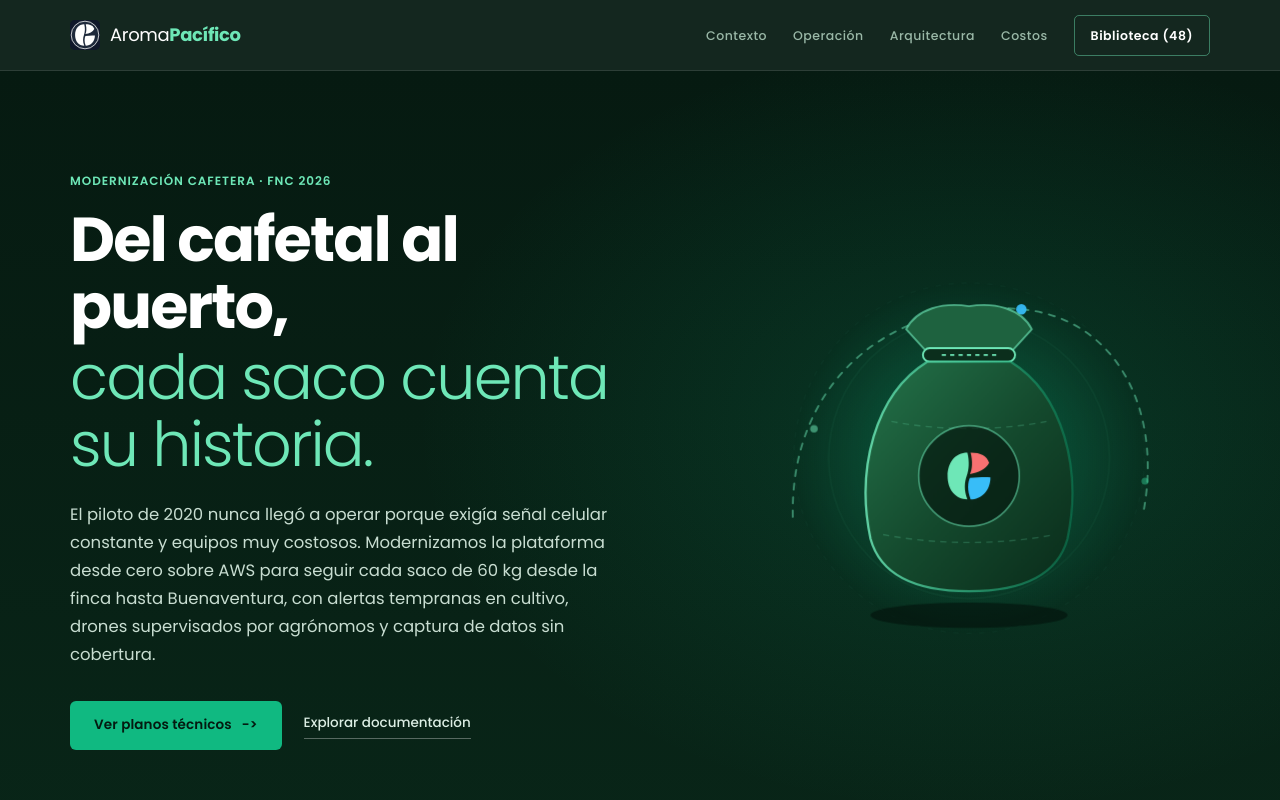
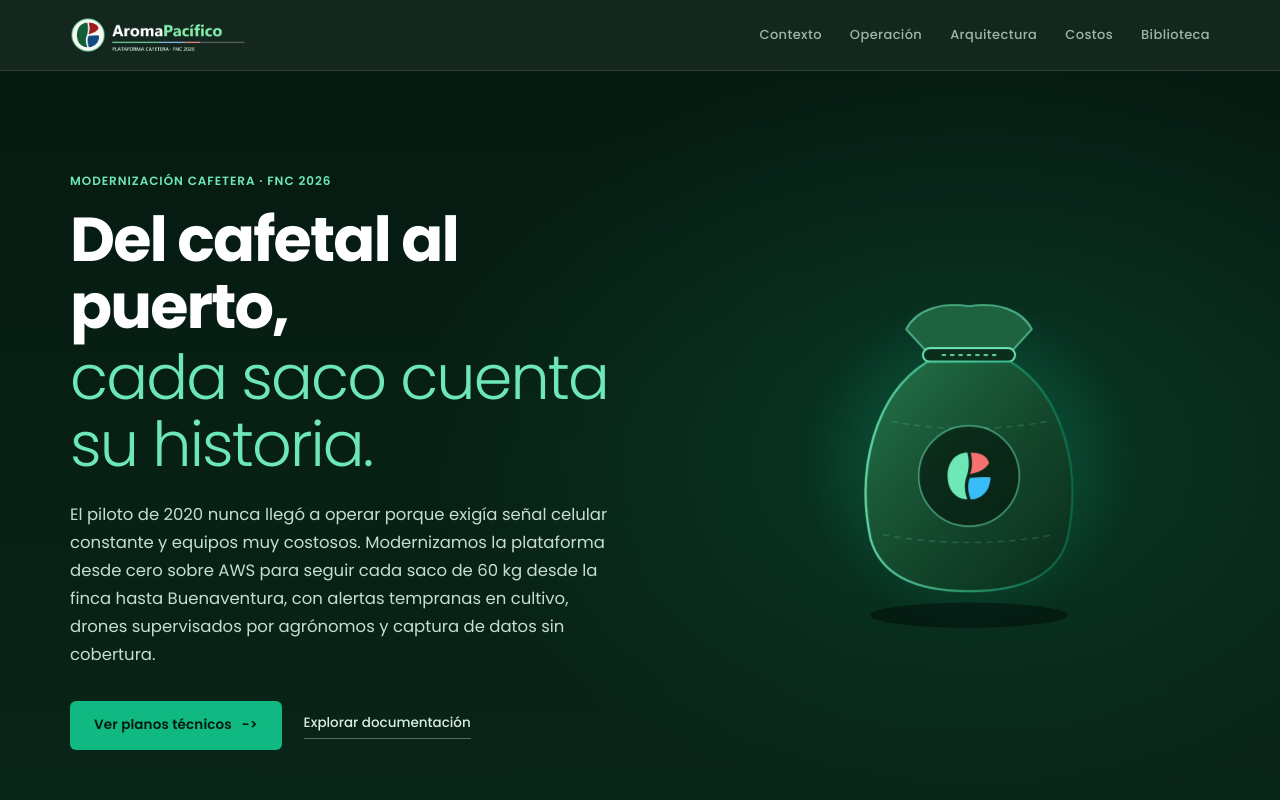
Before and after one commit to aromapacifico-platform/aromapacifico-platform.github.io, a plain HTML site: page index.html in a window 1280 px wide. Shown: the top 800 px of the page. Drawn offline with Linux system fonts and the light colour scheme.

Commit message:
style(site): use official PNG header logo, uniform Biblioteca nav link, and clean coffee sack hero

```diff
--- a/index.html
+++ b/index.html
@@ -127,23 +127,17 @@ p{margin:0}
   height:70px;display:flex;align-items:center;justify-content:space-between;gap:24px;
 }
 .brand{
-  display:inline-flex;align-items:center;gap:10px;
-  text-decoration:none;color:#FFFFFF;font-size:18px;font-weight:400;letter-spacing:-0.02em;flex-shrink:0;
-}
-.brand img{height:30px;width:30px}
-.brand b{font-weight:700;color:var(--mint)}
-
-.site-nav{display:flex;align-items:center;gap:26px}
+  display:inline-flex;align-items:center;
+  text-decoration:none;flex-shrink:0;
+}
+.brand img{height:36px;width:auto;display:block}
+
+.site-nav{display:flex;align-items:center;gap:28px}
 .site-nav a{
-  font-size:12.5px;font-weight:500;letter-spacing:.04em;
+  font-size:13px;font-weight:500;letter-spacing:.03em;
   text-decoration:none;color:var(--dark-muted);transition:color .18s ease;
 }
 .site-nav a:hover,.site-nav a.is-active{color:#FFFFFF}
-.site-nav .nav-cta{
-  padding:9px 16px;border:1px solid rgba(110,231,183,.45);border-radius:5px;
-  color:#FFFFFF;font-weight:600;transition:background-color .18s ease,border-color .18s ease,color .18s ease;
-}
-.site-nav .nav-cta:hover{background:var(--mint);border-color:var(--mint);color:var(--dark-bg)}
 
 .menu-toggle{
   display:none;align-items:center;gap:8px;height:40px;padding:0 14px;
@@ -159,7 +153,7 @@ p{margin:0}
   display:block;padding:12px 10px;color:#E2EFE7;text-decoration:none;
   font-size:13.5px;font-weight:500;border-bottom:1px solid rgba(255,255,255,.06);
 }
-.mobile-drawer a:last-child{border-bottom:0;color:var(--mint)}
+.mobile-drawer a:last-child{border-bottom:0}
 
 /* ==========================================================================
    HERO BANNER CON ILUSTRACIÓN ANIMADA DE SACO DE CAFÉ Y TRAZABILIDAD
@@ -220,26 +214,7 @@ p{margin:0}
   0%,100%{transform:translateY(0px)}
   50%{transform:translateY(-10px)}
 }
-@keyframes pulseSignal{
-  0%{opacity:.52;transform:scale(.94)}
-  50%{opacity:.14;transform:scale(1.07)}
-  100%{opacity:.52;transform:scale(.94)}
-}
-@keyframes dashFlow{
-  from{stroke-dashoffset:48}
-  to{stroke-dashoffset:0}
-}
-@keyframes pulseDot{
-  0%,100%{opacity:.95;transform:scale(1)}
-  50%{opacity:.35;transform:scale(.7)}
-}
 .sack-float{animation:floatSack 5s ease-in-out infinite;transform-origin:center}
-.pulse-ring{animation:pulseSignal 4.2s ease-in-out infinite;transform-origin:210px 190px}
-.pulse-ring.r2{animation-delay:1.4s}
-.orbit-dash{stroke-dasharray:6 7;animation:dashFlow 3.4s linear infinite}
-.dot-orbit{animation:pulseDot 3s ease-in-out infinite;transform-box:fill-box;transform-origin:center}
-.dot-orbit.d2{animation-delay:1s}
-.dot-orbit.d3{animation-delay:2s}
 
 /* Banda inferior del Hero: 4 cifras editoriales naturales */
 .hero-stats{
@@ -615,8 +590,7 @@ footer{background:#04120B;color:var(--dark-muted);font-size:13px;padding-block:2
 <header class="site-header">
   <div class="header-inner">
     <a class="brand" href="#inicio" aria-label="AromaPacífico, inicio">
-      <img src="img/isotipo-negativo.svg" alt="">
-      <span>Aroma<b>Pacífico</b></span>
+      <img src="img/logo-banner.png" alt="AromaPacífico">
     </a>
 
     <nav class="site-nav" id="top-nav" aria-label="Navegación principal">
@@ -624,7 +598,7 @@ footer{background:#04120B;color:var(--dark-muted);font-size:13px;padding-block:2
       <a href="#operacion">Operación</a>
       <a href="#arquitectura">Arquitectura</a>
       <a href="#costos">Costos</a>
-      <a class="nav-cta" href="#biblioteca">Biblioteca (48)</a>
+      <a href="#biblioteca">Biblioteca</a>
     </nav>
 
     <button type="button" class="menu-toggle" id="menu-toggle" aria-expanded="false" aria-controls="mobile-drawer">
@@ -635,9 +609,9 @@ footer{background:#04120B;color:var(--dark-muted);font-size:13px;padding-block:2
   <div class="mobile-drawer" id="mobile-drawer" aria-label="Navegación móvil">
     <a href="#contexto">Contexto</a>
     <a href="#operacion">Operación</a>
-    <a href="#arquitectura">Arquitectura y Diagramas</a>
-    <a href="#costos">Decisiones y Costos</a>
-    <a href="#biblioteca">Explorar Biblioteca (48 docs)</a>
+    <a href="#arquitectura">Arquitectura</a>
+    <a href="#costos">Costos</a>
+    <a href="#biblioteca">Biblioteca</a>
   </div>
 </header>
 
@@ -677,18 +651,8 @@ footer{background:#04120B;color:var(--dark-muted);font-size:13px;padding-block:2
             </linearGradient>
           </defs>
 
-          <!-- Halo y ondas de telemetría -->
-          <circle cx="210" cy="190" r="168" fill="url(#heroGlow)"/>
-          <circle class="pulse-ring" cx="210" cy="190" r="128" stroke="#6EE7B7" stroke-opacity="0.25" stroke-width="1.5"/>
-          <circle class="pulse-ring r2" cx="210" cy="190" r="162" stroke="#6EE7B7" stroke-opacity="0.16" stroke-width="1.2" stroke-dasharray="5 7"/>
-
-          <!-- Curva orbital animada (ruta montaña -> puerto) -->
-          <path class="orbit-dash" d="M 42 252 C 36 116, 138 36, 260 48 C 350 56, 396 144, 376 244" stroke="#6EE7B7" stroke-opacity="0.5" stroke-width="1.8" stroke-linecap="round"/>
-
-          <!-- Puntos luminosos discretos sobre la órbita -->
-          <circle class="dot-orbit" cx="62" cy="162" r="4.5" fill="#6EE7B7"/>
-          <circle class="dot-orbit d2" cx="260" cy="48" r="5" fill="#38BDF8"/>
-          <circle class="dot-orbit d3" cx="378" cy="212" r="4.5" fill="#34D399"/>
+          <!-- Halo suave de fondo -->
+          <circle cx="210" cy="195" r="160" fill="url(#heroGlow)"/>
 
           <!-- Sombra suave inferior -->
           <ellipse cx="210" cy="340" rx="94" ry="12" fill="#030D08" fill-opacity="0.52"/>
```
